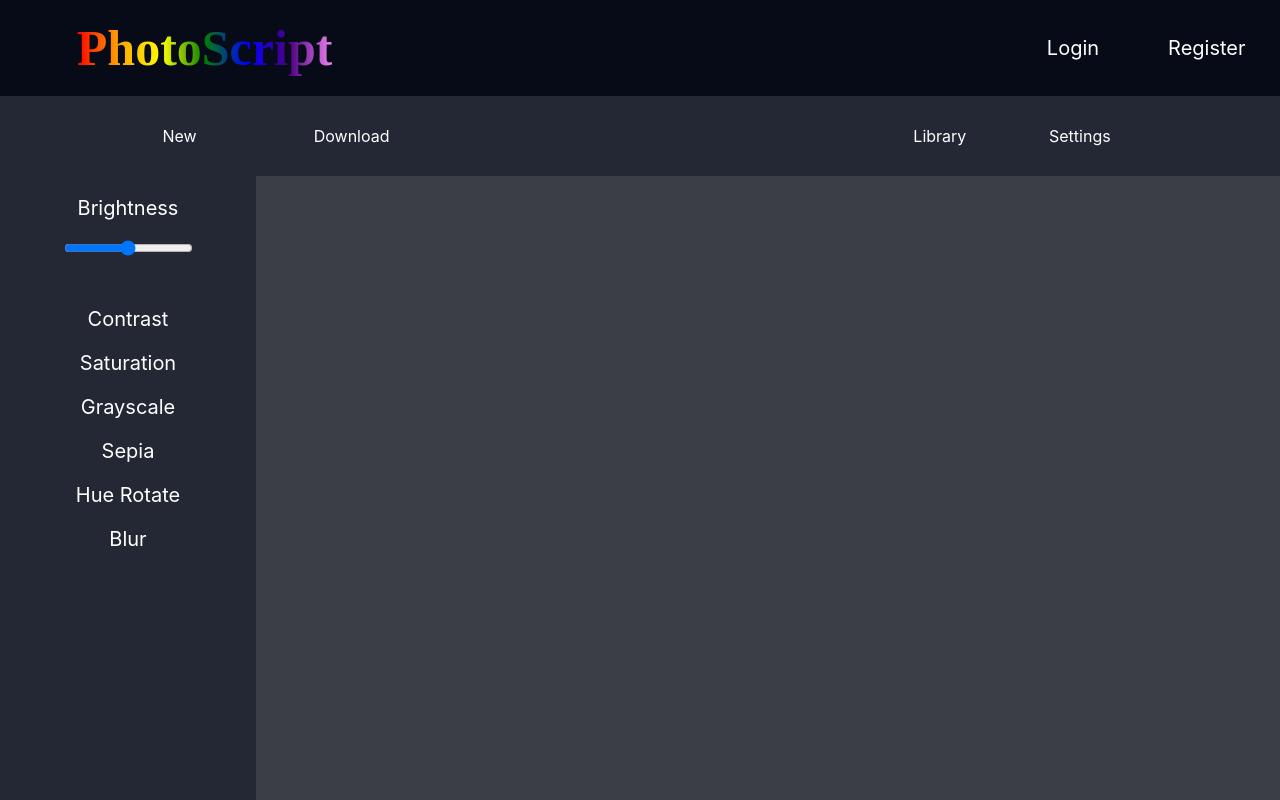
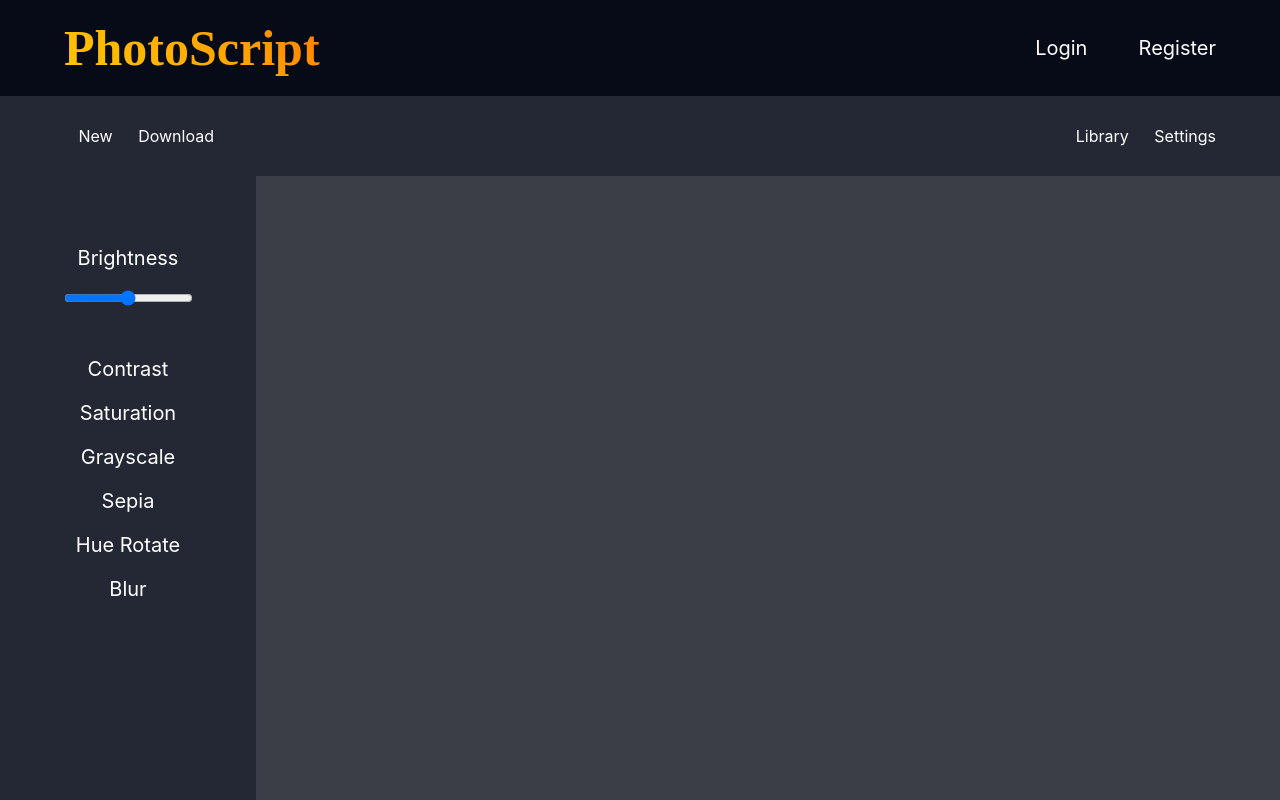
Before and after one commit to kingdarren0070/Photo-Script, a React (Create React App) app in the folder photo-script-ui/: page /edit in a window 1280 px wide. Built offline with nearby package versions, Linux system fonts and the light colour scheme.

Commit message:
styling changes

```diff
--- a/photo-script-ui/src/components/header/Header.js
+++ b/photo-script-ui/src/components/header/Header.js
@@ -1,5 +1,5 @@
 import React, { useContext, useEffect } from 'react';
-import { NavLink, Link } from 'react-router-dom';
+import { Link } from 'react-router-dom';
 import { MainContext } from '../context/MainContext';
 import styles from './Header.module.scss';
 
@@ -23,16 +23,18 @@ function Header () {
         <nav className={styles.bar}>
             <Link className={styles.title} to="/"><p>PhotoScript</p></Link>
             {loggedIn
-            ? (
+            ?
+            (
                 <ul className={styles.navLinks}>
-                    <NavLink className={styles.links} activeStyle={{ textDecoration: 'underline' }} to={`/profile/${sessionStorage.getItem("userId")}`}>Profile</NavLink>
-                    <Link className={styles.links} to="/" onClick={handleLogout}>Logout</Link>
+                    <Link className={styles.link} activeStyle={{ textDecoration: 'underline' }} to={`/profile/${sessionStorage.getItem("userId")}`}>Profile</Link>
+                    <Link className={styles.link} to="/" onClick={handleLogout}>Logout</Link>
                 </ul>
             )
-            : (
+            :
+            (
                 <ul className={styles.navLinks}>
-                    <Link className={styles.links} to="/login">Login</Link>
-                    <Link className={styles.links} to="/registration">Register</Link>
+                    <Link className={styles.link} to="/login">Login</Link>
+                    <Link className={styles.link} to="/registration">Register</Link>
                 </ul>
             )}
         </nav>
--- a/photo-script-ui/src/components/header/Header.module.scss
+++ b/photo-script-ui/src/components/header/Header.module.scss
@@ -1,9 +1,10 @@
 .bar {
     display: flex;
     align-items: center;
+    justify-content: space-between;
     min-height: 12vh;
     max-height: 12vh;
-    background: var(--color-header);
+    background: var(--color-dark-dark-gray);
     color: var(--color-text);
     position: sticky;
     width: 100%;
@@ -12,25 +13,34 @@
 
 .title {
     display: block;
-    margin-left: 6%;
+    width: 5%;
+    margin-left: 5vw;
+    flex-basis: 46vw;
     font-size: 50px;
     font-weight: 600;
-    text-decoration: none;
     font-family: Brush Script MT, Brush Script Std, cursive;
-    background-image: linear-gradient(to left, violet, indigo, blue, green, yellow, orange, red);
+    background-image: linear-gradient(45deg, violet, indigo, blue, green, yellow, orange, red,);
     -webkit-background-clip: text;
     background-clip: text;
+    background-size: 500%;
     color: transparent;
+    text-decoration: none;
+    animation: logo-animation 5s infinite alternate;
+}
+
+@keyframes logo-animation {
+    0% {background-position: left}
+    100% {background-position: right}
 }
 
 .navLinks {
     width: 25%;
     display: flex;
-    justify-content: space-around;
+    justify-content: flex-end;
     align-items: center;
     list-style: none;
     color: var(--color-text);
-    margin-left: 50%;
+    margin-right: 5vw;
     font-size: 20px;
 }
 
@@ -41,7 +51,8 @@
     text-underline-offset: 5px;
 }
 
-.links {
+.link {
     color: var(--color-text);
     text-decoration: none;
+    margin-left: 4vw;
 }
--- a/photo-script-ui/src/components/pages/editProject/EditProject.js
+++ b/photo-script-ui/src/components/pages/editProject/EditProject.js
@@ -79,7 +79,7 @@ const defaultOptions = [
     }
 ]
 
-function EditProject() {
+function EditProject(match) {
     const { image, loggedIn } = useContext(MainContext);
     const [selectedOptionIndex, setSelectedOptionIndex] = useState(0);
     const [options, setOptions] = useState(defaultOptions);
@@ -263,11 +263,6 @@ function EditProject() {
 
     const handleImageMouseDown = async (e) => {
 
-        // get and set element's current position
-
-        const top = e.target.offsetTop;
-        const left = e.target.offsetLeft;
-
         // get mouse current position
 
         setPrevMouseXPos(e.clientX)
@@ -318,15 +313,15 @@ function EditProject() {
         <div>
             <nav className={styles.bar}>
                 <ul className={styles.navLinks1}>
-                    <Link className={styles.links} to="/new">New</Link>
-                    <p className={styles.links} onClick={handleDownload}>Download</p>
-                    {loggedIn && <p className={styles.links} onClick={handleSave}>Save</p>}
-                    {loggedIn && <p className={styles.links} onClick={handleCopy}>Save Copy</p>}
-                    {loggedIn && <p className={styles.links} onClick={openDeleteModal}>Delete</p>}
+                    <Link className={styles.link} to="/new">New</Link>
+                    <p className={styles.link} onClick={handleDownload}>Download</p>
+                    {loggedIn && <p className={styles.link} onClick={handleSave}>Save</p>}
+                    {loggedIn && <p className={styles.link} onClick={handleCopy}>Save Copy</p>}
+                    {loggedIn && <p className={styles.link} onClick={openDeleteModal}>Delete</p>}
                 </ul>
                 <ul className={styles.navLinks2}>
-                  <Link className={styles.links} to="/library">Library</Link>
-                  <Link className={styles.links} to="/settings">Settings</Link>
+                  <Link className={styles.link} to="/library">Library</Link>
+                  <Link className={styles.link} to="/settings">Settings</Link>
                 </ul>
             </nav>
             <div className={styles.mainContainer}>
--- a/photo-script-ui/src/components/pages/editProject/EditProject.module.scss
+++ b/photo-script-ui/src/components/pages/editProject/EditProject.module.scss
@@ -16,6 +16,7 @@ body {
 }
 
 .sideBar {
+    padding-top: 50px;
     max-width: 20%;
     min-width: 20%;
     display: inline;
@@ -60,23 +61,23 @@ body {
 }
 
 .navLinks1 {
-    width: 30%;
+    flex-basis: 50%;
     display: flex;
-    justify-content: space-around;
+    justify-content: flex-start;
     align-items: center;
     list-style: none;
-    color: var(--color-text);
-    margin-left: 5%;
+    color: var(--color-text-three);
+    margin-left: 3vw;
 }
 
 .navLinks2 {
-    width: 25%;
+    flex-basis: 50%;
     display: flex;
-    justify-content: space-around;
+    justify-content: flex-end;
     align-items: center;
     list-style: none;
-    color: var(--color-text);
-    margin-left: 30%;
+    color: var(--color-text-three);
+    margin-right: 5vw;
 }
 
 .navLinks1 :hover {
@@ -91,13 +92,21 @@ body {
     cursor: pointer;
 }
 
-.links {
+.link {
    color: var(--color-text);
    text-decoration: none;
 }
 
-.links :hover {
+.link :hover {
     text-decoration-color: var(--color-underline);
     text-decoration: underline;
     cursor: pointer;
 }
+
+.navLinks1 > .link {
+    margin-right: 2vw;
+}
+
+.navLinks2 > .link {
+    margin-left: 2vw;
+}
--- a/photo-script-ui/src/components/pages/library/Library.js
+++ b/photo-script-ui/src/components/pages/library/Library.js
@@ -46,11 +46,11 @@ function Library () {
         <div>
             <nav className={styles.bar}>
                 <ul className={styles.navLinks1}>
-                    <Link className={styles.links} to="/new">New</Link>
+                    <Link className={styles.link} to="/new">New</Link>
                 </ul>
                 <ul className={styles.navLinks2}>
-                  <Link className={styles.links} to="/library">Library</Link>
-                  <Link className={styles.links} to="/settings">Settings</Link>
+                  <Link className={styles.link} to="/library">Library</Link>
+                  <Link className={styles.link} to="/settings">Settings</Link>
                 </ul>
             </nav>
             <div className={styles.mainContainer}>
--- a/photo-script-ui/src/components/pages/loginRegistration/LoginRegistration.js
+++ b/photo-script-ui/src/components/pages/loginRegistration/LoginRegistration.js
@@ -95,7 +95,7 @@ function LoginRegistration() {
                         ?
                         'Login'
                         :
-                        'Registeration'
+                        'Registration'
                         }
                     </div>
                     {error && <p className={styles.error}>{error}</p>}
--- a/photo-script-ui/src/components/pages/loginRegistration/LoginRegistration.module.scss
+++ b/photo-script-ui/src/components/pages/loginRegistration/LoginRegistration.module.scss
@@ -14,7 +14,7 @@
         violet
     );
     background-size: 500%;
-    animation: form-bg-animation 12s infinite alternate;
+    animation: bg-animation 12s infinite alternate;
 }
 
 .form {
@@ -23,7 +23,7 @@
     border-radius: 10px;
 }
 
-@keyframes form-bg-animation {
+@keyframes bg-animation {
     0% {background-position: left}
     100% {background-position: right}
 }
--- a/photo-script-ui/src/components/pages/new-project/NewProject.jsx
+++ b/photo-script-ui/src/components/pages/new-project/NewProject.jsx
@@ -46,8 +46,8 @@ const NewProject = () => {
     <div>
       <nav className={styles.bar}>
         <ul className={styles.navLinks}>
-          <Link className={styles.links} to="/library">Library</Link>
-          <Link className={styles.links} to="/settings">Settings</Link>
+          <Link className={styles.link} to="/library">Library</Link>
+          <Link className={styles.link} to="/settings">Settings</Link>
         </ul>
       </nav>
       <div className={styles.mainContainer}>
--- a/photo-script-ui/src/components/pages/new-project/NewProject.module.scss
+++ b/photo-script-ui/src/components/pages/new-project/NewProject.module.scss
@@ -47,6 +47,7 @@
 .bar {
   display: flex;
   align-items: center;
+  justify-content: flex-end;
   min-height: 10vh;
   max-height: 10vh;
   background: #242834;
@@ -56,13 +57,12 @@
 }
 
 .navLinks {
-  width: 50%;
   display: flex;
-  justify-content: space-around;
+  justify-content: flex-end;
+  margin-right: 5vw;
   align-items: center;
   list-style: none;
   color: var(--color-text);
-  margin-left: 24%;
 }
 
 .navLinks :hover {
@@ -70,7 +70,12 @@
   text-decoration: underline;
 }
 
-.links {
+.link {
   color: var(--color-text);
   text-decoration: none;
+  margin-left: 2vw;
 }
+
+// .link:hover {
+//   text-underline-offset: 5px;
+// }
--- a/photo-script-ui/src/design-tokens/css-variables.scss
+++ b/photo-script-ui/src/design-tokens/css-variables.scss
@@ -16,6 +16,16 @@
   --color-white3: #cfd0d1;
   --color-yellow: #ebe051;
 
+  --color-dark-dark-gray: #070b17;
+  --color-dark-gray: #242834;
+  --color-gray: #3e424c;
+  --color-light-gray: rgb(80, 85, 95);
+  --color-light-light-gray: rgb(152, 154, 157);
+
+  --color-text-one: #ffffff;
+  --color-text-two: #eeeeee;
+  --color-text-three: #dddddd;
+
   // Component Colors
   --color-button-background: var(--color-black);
   --color-button-background-hover: var(--color-blackblack);
```
Also changed, not shown: photo-script-ui/src/components/pages/library/Library.module.scss (+40 -14 lines).
